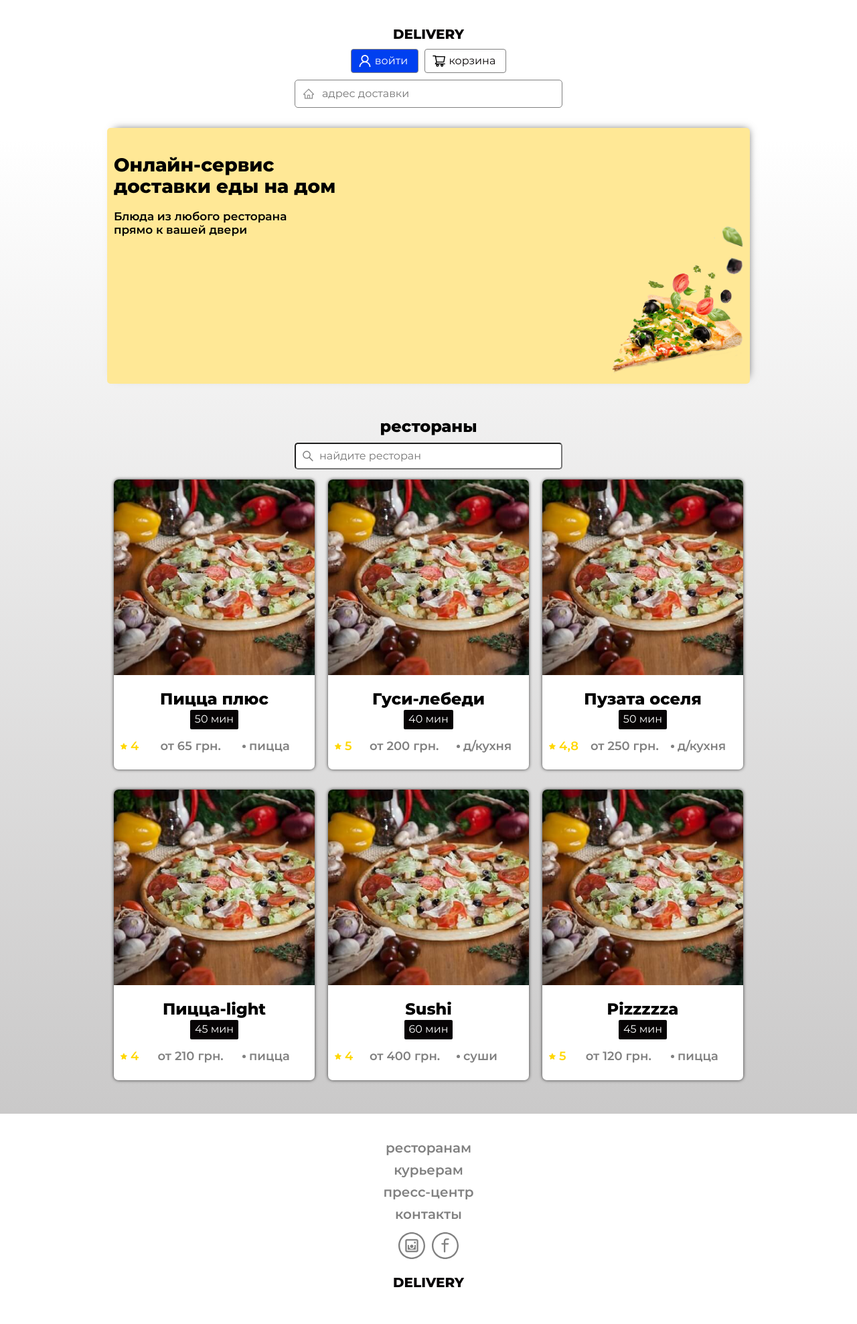
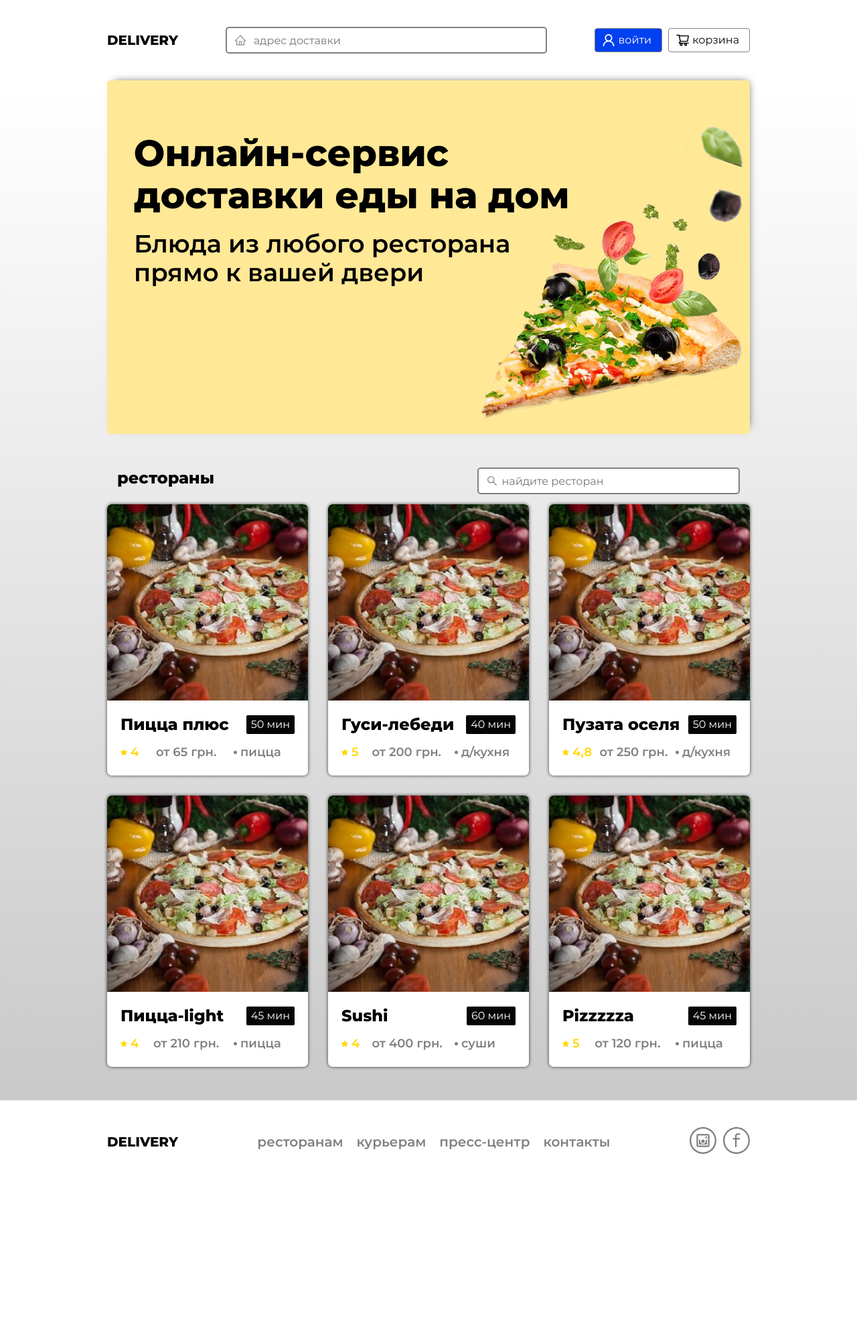
Before and after one commit to AndriiZhyvotovskyi/food_delivery_site-hp, a plain HTML site: page index.html in a window 1280 px wide. Shown: the whole page at 67% size. After the commit the page ends 1768 px from the top, so only its background shows below. Drawn offline with nearby package versions, Linux system fonts and the light colour scheme.

Commit message:
media width

```diff
--- a/css/style.css
+++ b/css/style.css
@@ -97,7 +97,7 @@ input[type="radio"].visually-hidden {
   flex-direction: column;
   justify-content: space-between;
   align-items: center;
-  padding: 20px 0 20px 0;
+  padding: 40px 0 20px 0;
   margin-bottom: 20px;
 }
 .logotype {
@@ -105,13 +105,19 @@ input[type="radio"].visually-hidden {
   font-size: 20px;
   text-transform: uppercase;
   font-weight: bold;
+  margin-bottom: 10px;
+}
+.input {
+  background-color: var(--color-white);
+  border: 2px solid var(--color-gray);
+  border-radius: 5px;
+  height: 40px;
+  width: 80%;
+  line-height: 32px;
+  border-radius: 5px;
+
 }
 .search-input {
-  background-color: var(--color-white);
-  border: 1px solid var(--color-gray);
-  border-radius: 5px;
-  height: 40px;
-  flex: 0.8;
   background-image: url(../images/icons/home.svg);
   background-repeat: no-repeat;
   background-position: left 11px center;
@@ -146,6 +152,17 @@ input[type="radio"].visually-hidden {
 .button__svg-user {
   fill: var(--color-white)
 }
+
+.buttons {
+  order: 2;
+  margin-bottom: 10px;
+}
+.logotype {
+  order: 1;
+}
+.search-input {
+  order: 3;
+}
 .main-site {
   background: linear-gradient(180deg, rgba(245, 245, 245, 0) 1.04%, #cac9c9 100%);
   padding-bottom: 50px;
@@ -163,28 +180,33 @@ input[type="radio"].visually-hidden {
 }
 .promo__title {
   font-weight: 800;
-  font-size: 40px;
+  font-size: 28px;
   margin-bottom: 20px;
 }
 .promo__description {
   font-weight: 600;
-  font-size: 25px;
+  font-size: 17px;
 }
 .restaurants__heading {
   display: flex;
   flex-direction: column;
   align-items: center;
   justify-content: space-between;
-  margin-bottom: 40px;
+  margin-bottom: 20px;
+}
+
+.restaurants__title {
+  margin-bottom: 10px;
 }
 .restaurants__input-wrp {
-  position: relative;
+  text-align: center;
+  width: 100%;
 }
 .restaurants__input {
-  line-height: 32px;
   padding: 0 0 0 35px;
-  border-radius: 5px;
-  height: 40px;
+  background-image: url(../images/icons/search.svg);
+  background-repeat: no-repeat;
+  background-position: left 11px center;
 }
 .search__svg {
   width: 20px;
@@ -255,6 +277,10 @@ input[type="radio"].visually-hidden {
   padding-left: 10px;
   width: 35%;
 }
+
+.cards__description {
+  padding: 20px 10px 25px 10px;
+}
 .cards__category::before {
   content: '';
   display: block;
@@ -295,6 +321,18 @@ input[type="radio"].visually-hidden {
   padding: 40px 0 40px 0;
 }
 
+.footer__menu-link {
+  color: var(--color-gray);
+  font-weight: 600;
+  font-size: 20px;
+}
+
+.footer__social-svg {
+  width: 40px;
+  height: 40px;
+  fill: var(--color-gray);
+}
+
 
 
 .footer__social-list+.footer__social-list {
@@ -303,16 +341,6 @@ input[type="radio"].visually-hidden {
 
 /*------------------------- media --------------------------- */
 @media (max-width: 424px) {
-  .header {
-    padding: 40px 0 0 0;
-  }
-  .logotype {
-    margin-bottom: 10px;
-  }
-  .search-input {
-    line-height: 40px;
-    margin-bottom: 10px;
-  }
   .cards__item:nth-last-child(-n+5) {
     margin-top: 30px;
   }
@@ -321,218 +349,70 @@ input[type="radio"].visually-hidden {
     text-align: center;
     margin-bottom: 50px;
   }
-  .promo__title {
-    font-size: 28px;
-  }
-  .promo__description {
-    font-size: 17px;
-  }
-  .restaurants__title {
-    margin-bottom: 10px;
-  }
-  .restaurants__heading {
-    margin: 15px;
-  }
-  .cards__description {
-    padding: 20px 10px 25px 10px;
-  }
-  .footer {
-    text-align: center;
-  }
-  .footer__menu-item+.footer__menu-item {
-    margin-top: 10px;
-  }
-  .footer__menu {
-    margin-bottom: 15px;
-  }
-  .footer__social-svg {
-    width: 40px;
-    height: 40px;
-    fill: var(--color-gray);
-  }
   .footer>.logotype {
     order: 1;
   }
-  .footer__menu-link {
-    color: var(--color-gray);
-    font-weight: 600;
-    font-size: 20px;
-  }
   .footer__social {
     margin-bottom: 20px;
-  }
-  .buttons {
-    order: 2;
-    margin-bottom: 10px;
-  }
-  .logotype {
-    order: 1;
-  }
-  .search-input {
-    order: 3;
   }
 }
 
 
 @media (min-width: 425px) {
-  .container {
-    max-width: 620px;
-  }
-  .header {
-    padding: 40px 0 0 0;
-  }
-  .logotype {
-    margin-bottom: 10px;
-  }
-  .input {
-    min-width: 400px;
-  }
-  .search-input {
-    line-height: 40px;
-    margin-bottom: 10px;
-  }
-
   .promo {
     background-position: bottom 10px right 10px;
     text-align: left;
     margin-bottom: 50px;
   }
-  .promo__title {
-    font-size: 28px;
-  }
-  .promo__description {
-    font-size: 17px;
-  }
-  .restaurants__title {
-    margin-bottom: 10px;
-  }
-  .restaurants__heading {
-    margin: 15px;
-  }
-  .cards__description {
-    padding: 20px 10px 25px 10px;
-  }
-  .cards__item {
-    flex: 0 0 330px;
-  }
-  .footer {
-    text-align: center;
-  }
-  .footer__menu-item+.footer__menu-item {
-    margin-top: 10px;
-  }
-  .footer__menu {
-    margin-bottom: 15px;
-  }
-  .footer__social-svg {
-    width: 40px;
-    height: 40px;
-    fill: var(--color-gray);
+  .cards__heading {
+    flex-direction: row;
   }
   .footer>.logotype {
     order: 1;
   }
-  .footer__menu-link {
-    color: var(--color-gray);
-    font-weight: 600;
-    font-size: 20px;
-  }
   .footer__social {
     margin-bottom: 20px;
   }
-  .buttons {
-    order: 2;
-    margin-bottom: 10px;
+}
+@media (min-width: 500px) {
+  .promo__title {
+    font-size: 50px;
   }
-  .logotype {
-    order: 1;
+  .promo__description {
+    font-size: 30px;
   }
-  .search-input {
-    order: 3;
+  .promo {
+    padding: 40px 20px 220px 40px;
   }
 }
 @media (max-width: 767px) {
   .cards__item:nth-last-child(-n+5) {
     margin-top: 30px;
   }
+  .cards__item {
+    flex: 0 1 370px;
+  }
 
 }
 
 @media (min-width: 768px) {
   .container {
-    max-width: 760px;
+    width: 760px;
   }
-  .header {
-    padding: 40px 0 0 0;
-  }
-  .logotype {
-    margin-bottom: 10px;
-  }
-  .input {
-    min-width: 400px;
-  }
-  .search-input {
-    line-height: 40px;
-    margin-bottom: 10px;
-  }
-
   .promo {
     background-position: bottom 10px right 10px;
     text-align: left;
     margin-bottom: 50px;
-  }
-  .promo__title {
-    font-size: 28px;
-  }
-  .promo__description {
-    font-size: 17px;
-  }
-  .restaurants__title {
-    margin-bottom: 10px;
-  }
-  .restaurants__heading {
-    margin: 15px;
-  }
-  .cards__description {
-    padding: 20px 10px 25px 10px;
+    background-size: 300px;
   }
   .cards__item {
     flex: 0 0 300px;
   }
-  .footer {
-    text-align: center;
-  }
-  .footer__menu-item+.footer__menu-item {
-    margin-top: 10px;
-  }
-  .footer__menu {
-    margin-bottom: 15px;
-  }
-  .footer__social-svg {
-    width: 40px;
-    height: 40px;
-    fill: var(--color-gray);
-  }
   .footer>.logotype {
     order: 1;
   }
-  .footer__menu-link {
-    color: var(--color-gray);
-    font-weight: 600;
-    font-size: 20px;
-  }
   .footer__social {
     margin-bottom: 20px;
-  }
-  .buttons {
-    order: 2;
-    margin-bottom: 10px;
-  }
-  .logotype {
-    order: 1;
-  }
-  .search-input {
-    order: 3;
   }
 }
 
@@ -540,24 +420,48 @@ input[type="radio"].visually-hidden {
   .cards__item:nth-last-child(-n+4) {
     margin-top: 30px;
   }
+
+  .footer__menu-item+.footer__menu-item {
+    margin-top: 10px;
+  }
+  .footer__menu {
+    margin-bottom: 15px;
+  }
+
+  .footer {
+    text-align: center;
+  }
+  .buttons {
+    margin-bottom: 10px;
+  }
 }
 
 @media (min-width: 1024px) {
   .container {
-    max-width: 1000px;
+    width: 1000px;
   }
   .header {
-    padding: 40px 0 0 0;
+    flex-direction: row;
+  }
+  .buttons {
+    order: 3;
+    margin-bottom: 0;
+
   }
   .logotype {
-    margin-bottom: 10px;
+    order: 1;
+  }
+  .search-input {
+    order: 2;
   }
   .input {
-    min-width: 400px;
+    width: 50%;
   }
-  .search-input {
-    line-height: 40px;
-    margin-bottom: 10px;
+  .logotype {
+    margin-bottom: 0;
+  }
+  .cards {
+    justify-content: space-between;
   }
   .cards__item:nth-last-child(-n+3) {
     margin-top: 30px;
@@ -566,118 +470,53 @@ input[type="radio"].visually-hidden {
     background-position: bottom 10px right 10px;
     text-align: left;
     margin-bottom: 50px;
+    background-size: 400px;
   }
   .promo__title {
-    font-size: 28px;
+    font-size: 55px;
   }
   .promo__description {
-    font-size: 17px;
+    font-size: 37px;
   }
-  .restaurants__title {
-    margin-bottom: 10px;
+  .restaurants__input-wrp {
+    text-align: right;
   }
   .restaurants__heading {
     margin: 15px;
+    flex-direction: row;
   }
   .cards__description {
-    padding: 20px 10px 25px 10px;
-  }
-  .cards__item {
-    flex: 0 0 300px;
+    padding: 20px 20px 25px 20px;
   }
   .footer {
     text-align: center;
+    flex-direction: row;
   }
   .footer__menu-item+.footer__menu-item {
-    margin-top: 10px;
+    margin-top: 0px;
+    margin-left: 20px;
   }
   .footer__menu {
-    margin-bottom: 15px;
-  }
-  .footer__social-svg {
-    width: 40px;
-    height: 40px;
-    fill: var(--color-gray);
+    margin-bottom: 0;
+    flex-direction: row;
+
   }
   .footer>.logotype {
-    order: 1;
-  }
-  .footer__menu-link {
-    color: var(--color-gray);
-    font-weight: 600;
-    font-size: 20px;
+    order: unset;
+    margin: 0;
   }
   .footer__social {
-    margin-bottom: 20px;
-  }
-  .buttons {
-    order: 2;
-    margin-bottom: 10px;
-  }
-  .logotype {
-    order: 1;
-  }
-  .search-input {
-    order: 3;
-  }
-}
-
-/* media  */
-/* @media (max-width: 767px) {
-  .container {
-    max-width: 620px;
-  }
-  .cards__item:nth-last-child(-n+5) {
-    margin-top: 30px;
+    margin-bottom: 0;
   }
 
 }
 
-
-@media (min-width: 768px) {
+@media (min-width: 1366px) {
   .container {
-    width: 620px;
+    width: 1200px;
+  }
+  .cards__item {
+    flex: 0 0 350px;
   }
 
 }
-
-
-@media (min-width: 1024px) {
-  .container {
-    width: 980px;
-  }
-  .cards__item {
-    width: 350px;
-  }
-
-}
-*/
-/*
-@media (min-width: 1024px) and (max-width: 1199px) {
-  .cards__item:nth-last-child(-n+4) {
-    margin-top: 30px;
-  }
-}
-@media (max-width: 1200px) {
-  .container {
-    width: 1180px;
-  }
-}
-
-@media (max-width: 1024px) {
-  .container {
-    width: 1180px;
-  }
-}
-
-@media (max-width: 1200px) {
-  .container {
-    width: 1180px;
-  }
-}
-
-@media (max-width: 1366px) {
-  .container {
-    max-width: 1200px;
-  }
-} */
--- a/index.html
+++ b/index.html
@@ -36,13 +36,11 @@
       </section>
       <section class="restaurants">
 
-        <div class="restaurants__heading">
+        <div class="restaurants__heading ">
           <h2 class="restaurants__title"> рестораны</h2>
           <div class="restaurants__input-wrp">
             <input type="text" placeholder="найдите ресторан" class="input restaurants__input">
-            <svg class="search__svg">
-              <use href="./images/icons/sprite.svg#search"></use>
-            </svg>
+
           </div>
         </div>
         <div class="cards">
```
